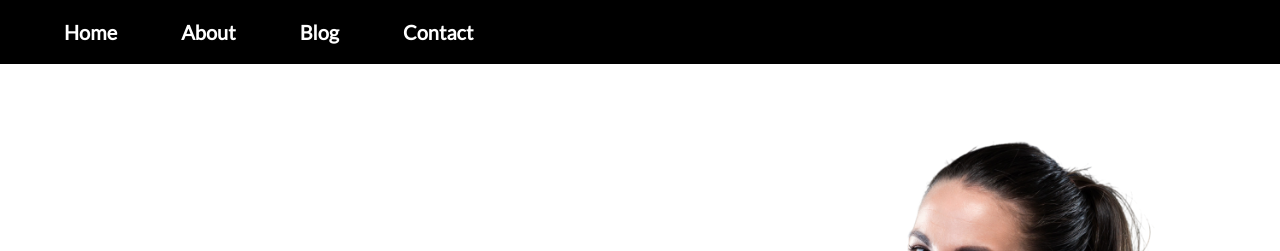
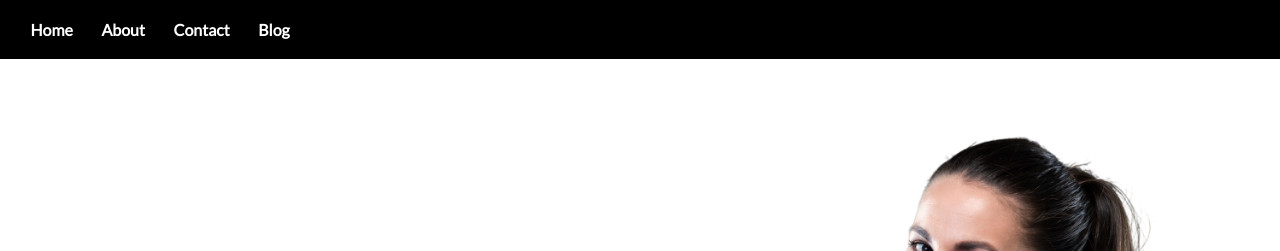
Before and after one commit to naimurrahmanshadin/food-network, a plain HTML site: page index.html in a window 1280 px wide. Shown: the top 251 px of the page. Drawn offline with Linux system fonts and the light colour scheme.

Commit message:
menubar added

```diff
--- a/index.html
+++ b/index.html
@@ -13,12 +13,10 @@
 </head>
 <body>
     <header>
-        <div class="flexible-container">
-            <p class="menu-bar">Home</p>
-            <p class="menu-bar">About</p>
-            <p class="menu-bar">Blog</p>
-            <p class="menu-bar">Contact</p>
-        </div>
+       <a href="https://naimurrahmanshadin.github.io/food-network/">Home</a>
+       <a href="https://naimurrahmanshadin.github.io/food-network/">About</a>
+       <a href="https://naimurrahmanshadin.github.io/food-network/">Contact</a>
+       <a href="https://naimurrahmanshadin.github.io/food-network/">Blog</a>
     </header>
     <section class="flexible-container">
         <div class="half-width">
--- a/style.css
+++ b/style.css
@@ -1,6 +1,17 @@
 body{
     font-family: 'Lato', sans-serif;
     margin: 0;
+}
+header{
+    padding: 20px 5px 20px 5px;
+}
+header a{
+    fonr-size: 18px;
+    font-weight: 700;
+    margin-left: 2%;
+    text-decoration: none;
+    color: white;
+    text-align: right;
 }
 .menu-bar{
     text-align: center;
```
